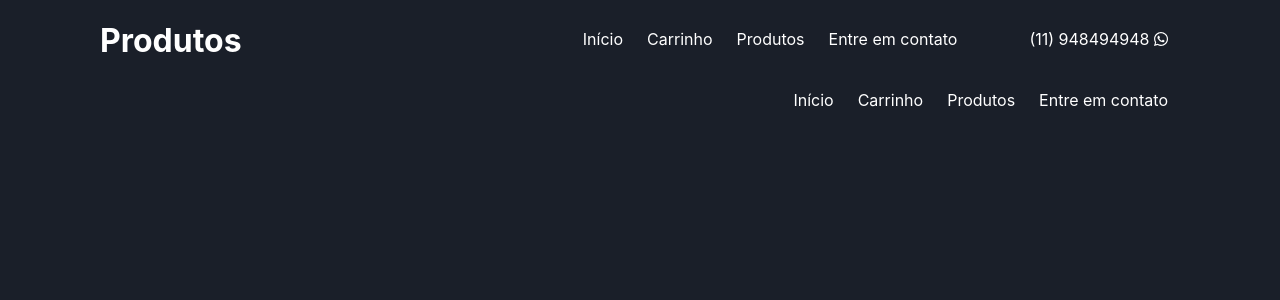
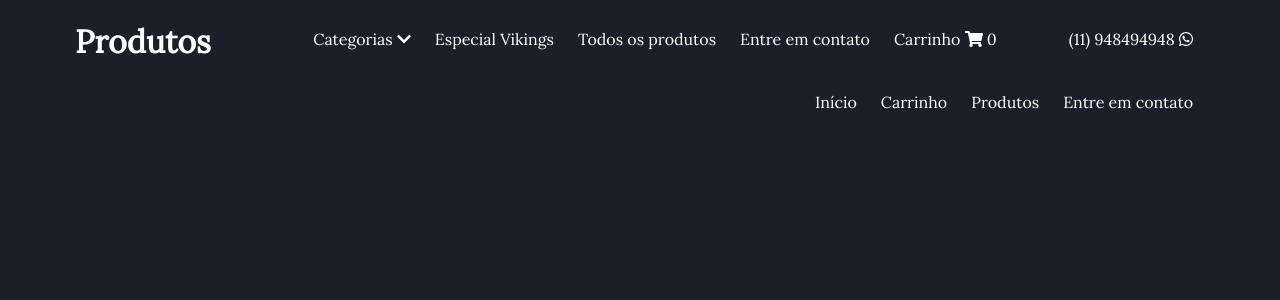
Before and after one commit to VictorMagosso/Ecommerce-Magosso-frontend, a React (Create React App) app: page /produtos in a window 1280 px wide. Shown: the top 300 px of the page. Built offline with nearby package versions, Linux system fonts and the light colour scheme.

Commit message:
ajuste fontes

```diff
--- a/public/index.html
+++ b/public/index.html
@@ -2,7 +2,9 @@
 <html lang="pt-BR">
   <head>
     <meta charset="utf-8" />
-    <link rel="icon" href="%PUBLIC_URL%/favicon.ico" />
+    <link rel="icon" href="%PUBLIC_URL%/logo.png" />
+    <link rel="preconnect" href="https://fonts.gstatic.com">
+    <link href="https://fonts.googleapis.com/css2?family=Lora&display=swap" rel="stylesheet">
     <meta name="viewport" content="width=device-width, initial-scale=1" />
     <meta name="theme-color" content="#000000" />
     <meta
--- /dev/null
+++ b/src/components/Banner/index.js
@@ -0,0 +1 @@
+import React from 'react'
--- a/src/components/CustomComponents/index.js
+++ b/src/components/CustomComponents/index.js
@@ -20,4 +20,31 @@ const NavList = styled.li`
     }
 `
 
+
+export const CategoryUl = styled.ul`
+    position: absolute;
+    background: white;
+    display: none;
+    padding: 8px 1em 8px 1em;
+
+    &:hover {
+        margin-top: 1em;
+        transition: 0.7s linear;
+    }
+`
+
+export const CategoryList = styled.li`
+    list-style: none;
+    padding: 12px 12px;
+
+    & a {
+        color: #333333;
+    }
+
+    &:hover a {
+        color: grey;
+        border-bottom: 1px solid grey;
+        transition: 0.3s linear;
+    }
+`
 export default NavList
--- a/src/components/Header/index.js
+++ b/src/components/Header/index.js
@@ -1,7 +1,7 @@
-import React from 'react'
+import React, { useState } from 'react'
 import { Link } from 'react-router-dom'
 import styled from 'styled-components'
-import NavList from '../CustomComponents'
+import NavList, { CategoryList, CategoryUl } from '../CustomComponents'
 import './style.css'
 
 const HeaderDiv = styled.menu`
@@ -9,15 +9,26 @@ const HeaderDiv = styled.menu`
     background-color: black;
 `
 const Header = () => {
+    const [cartQtt, setCartQtt] = useState(0)
     return (
     <HeaderDiv>
         <ul>
         <NavList><a href="#">(11) 948494948 <i className="fab fa-whatsapp"></i></a></NavList>
-        <NavList className="last-item"><Link to="/entrar-contato">Entre em contato</Link></NavList>
-        <NavList><Link to="/produtos">Produtos</Link></NavList>
-        <NavList><Link to="/carrinho">Carrinho</Link></NavList>
-        <NavList><Link to="/">Início</Link></NavList>
+        <NavList className="last-item"><Link to="/carrinho">Carrinho <i class="fas fa-shopping-cart"></i> {cartQtt}</Link></NavList>
+        <NavList><Link to="/entrar-contato">Entre em contato</Link></NavList>
+        <NavList><Link to="/produtos-todos">Todos os produtos</Link></NavList>
+        <NavList><Link to="/produtos-vikings">Especial Vikings</Link></NavList>
+        <NavList id="category-item"><Link to="/">Categorias <i className="fas fa-chevron-down"></i></Link>
+            <CategoryUl className="category-list">
+                <CategoryList><Link to="/produtos-miniaturas"><i className="fas fa-chevron-right"></i> Miniaturas</Link></CategoryList>
+                <CategoryList><Link to="/produtos-madeira"><i className="fas fa-chevron-right"></i> Produtos de madeira</Link></CategoryList>
+                <CategoryList><Link to="/produtos-armas-brancas"><i className="fas fa-chevron-right"></i> Armas brancas</Link></CategoryList>
+                <CategoryList><Link to="/produtos-culturais"><i className="fas fa-chevron-right"></i> Culturais</Link></CategoryList>
+                <CategoryList><Link to="/produtos-colecionaveis"><i className="fas fa-chevron-right"></i> Colecionáveis</Link></CategoryList>
+            </CategoryUl>
+        </NavList>
         </ul>
+
     </HeaderDiv>
     )}
 
--- a/src/components/Header/style.css
+++ b/src/components/Header/style.css
@@ -1,3 +1,7 @@
 .last-item{
     margin-right: 3em;
 }
+
+#category-item:hover > .category-list {
+    display: block;
+}
--- a/src/index.css
+++ b/src/index.css
@@ -1,6 +1,6 @@
 body {
-  margin: 0 100px;
-  font-family: -apple-system, BlinkMacSystemFont, 'Segoe UI', 'Roboto', 'Oxygen',
+  margin: 0 75px;
+  font-family: Lora, BlinkMacSystemFont, 'Segoe UI', 'Roboto', 'Oxygen',
     'Ubuntu', 'Cantarell', 'Fira Sans', 'Droid Sans', 'Helvetica Neue',
     sans-serif;
   -webkit-font-smoothing: antialiased;
--- a/src/pages/Home/index.js
+++ b/src/pages/Home/index.js
@@ -2,6 +2,7 @@ import React from 'react'
 import PageDefault from '../PageDefault'
 import styled from 'styled-components'
 import Logo from '../../assets/logo.png'
+import { Link } from 'react-router-dom'
 
 const DefaultDiv = styled.div `
     height: 100vh;
@@ -11,7 +12,7 @@ const Home = () => {
     return (
     <PageDefault>
         <DefaultDiv>
-            <img src={Logo} width="10%"/>
+           <Link to="/"><img src={Logo} width="5%"/></Link>
         </DefaultDiv>
     </PageDefault>
     )}
```
Also changed, not shown: public/logo.png (added), public/manifest.json.
